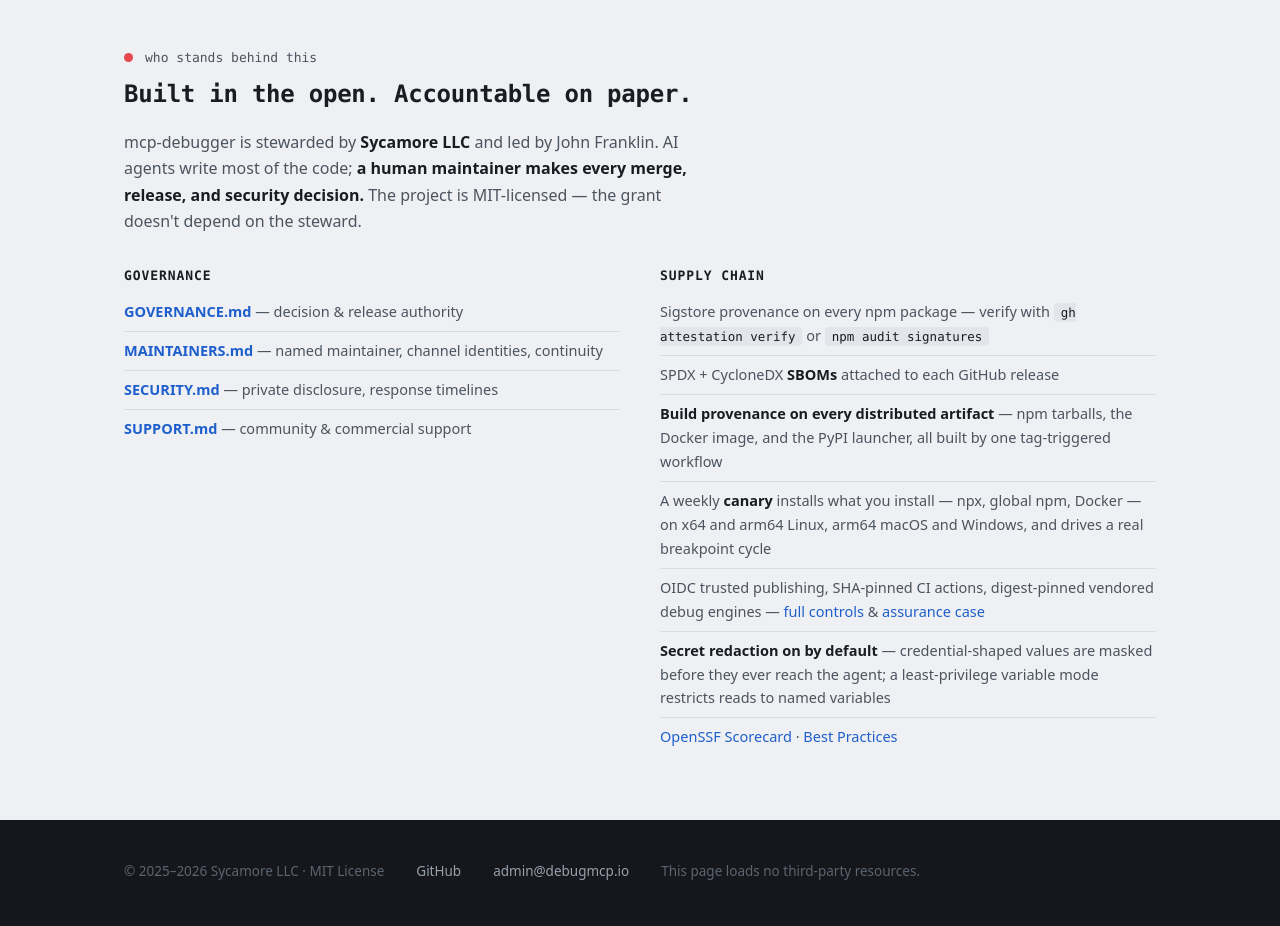
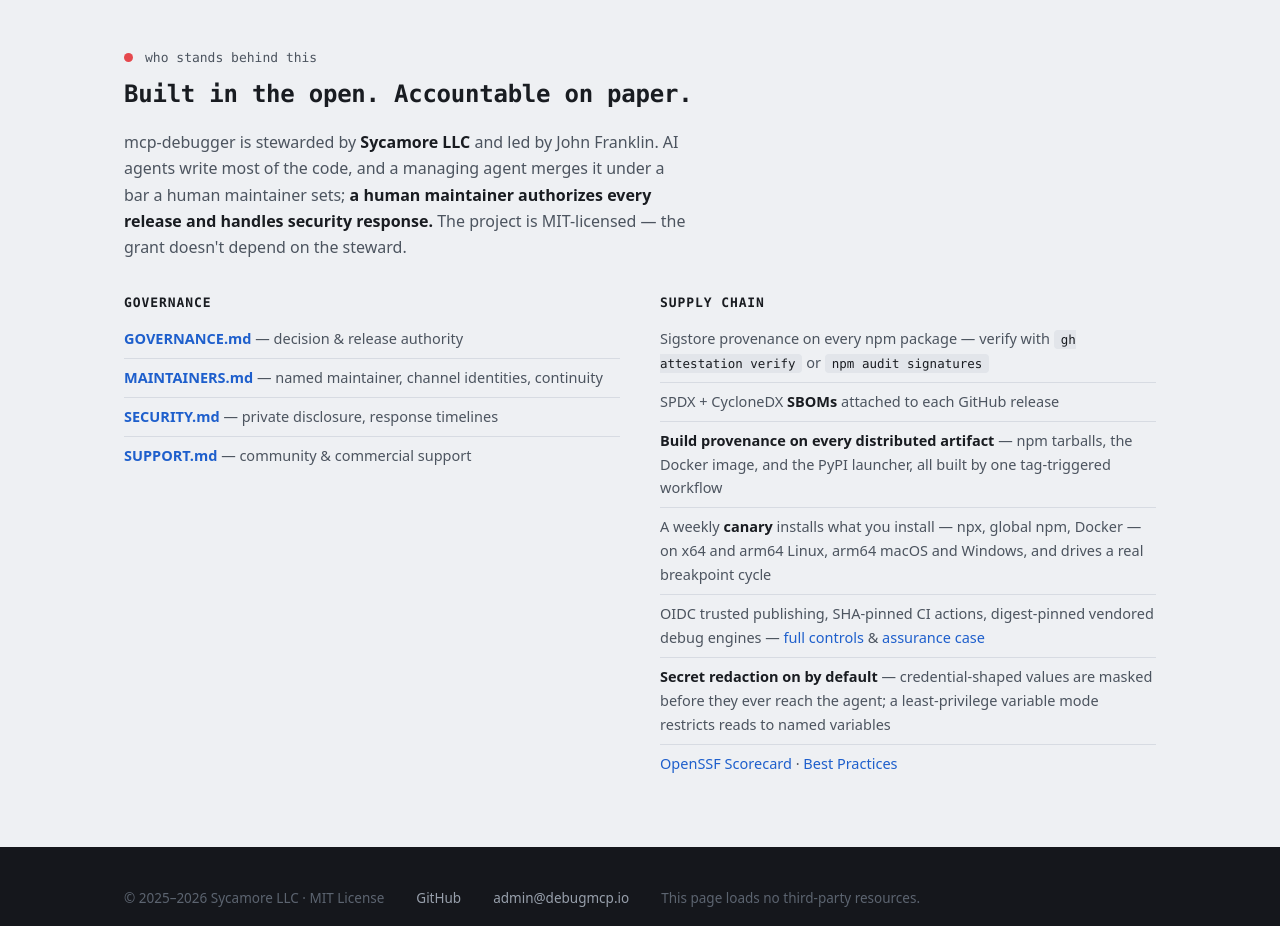
Before and after one commit to debugmcp/website, a plain HTML site: page index.html in a window 1280 px wide. Shown: the part 4460-5386 px from the top of the page. Drawn offline with Linux system fonts and the light colour scheme.

Commit message:
content: who merges, as the project's governance now states it (#5)
The page said a human maintainer makes every merge, release, and security decision. It now says what the project's documents say since debugmcp/mcp-debugger#1303: a managing agent merges under a bar a human maintainer sets, and a human maintainer authorizes every release and handles security response. Approved by the lead maintainer on 2026-11-27 with the repository change.

Co-Authored-By: Claude Fable 5.2 <noreply@anthropic.com>
Claude-Session: https://claude.ai/code/session_015BDrn82vMcRzWFDD9aUbZs

```diff
--- a/index.html
+++ b/index.html
@@ -267,7 +267,7 @@
   <div class="wrap">
     <p class="eyebrow">who stands behind this</p>
     <h2>Built in the open. Accountable on paper.</h2>
-    <p class="lede">mcp-debugger is stewarded by <b>Sycamore LLC</b> and led by John Franklin. AI agents write most of the code; <b>a human maintainer makes every merge, release, and security decision.</b> The project is MIT-licensed — the grant doesn't depend on the steward.</p>
+    <p class="lede">mcp-debugger is stewarded by <b>Sycamore LLC</b> and led by John Franklin. AI agents write most of the code, and a managing agent merges it under a bar a human maintainer sets; <b>a human maintainer authorizes every release and handles security response.</b> The project is MIT-licensed — the grant doesn't depend on the steward.</p>
     <div class="trust-grid">
       <div>
         <h3>Governance</h3>
```
